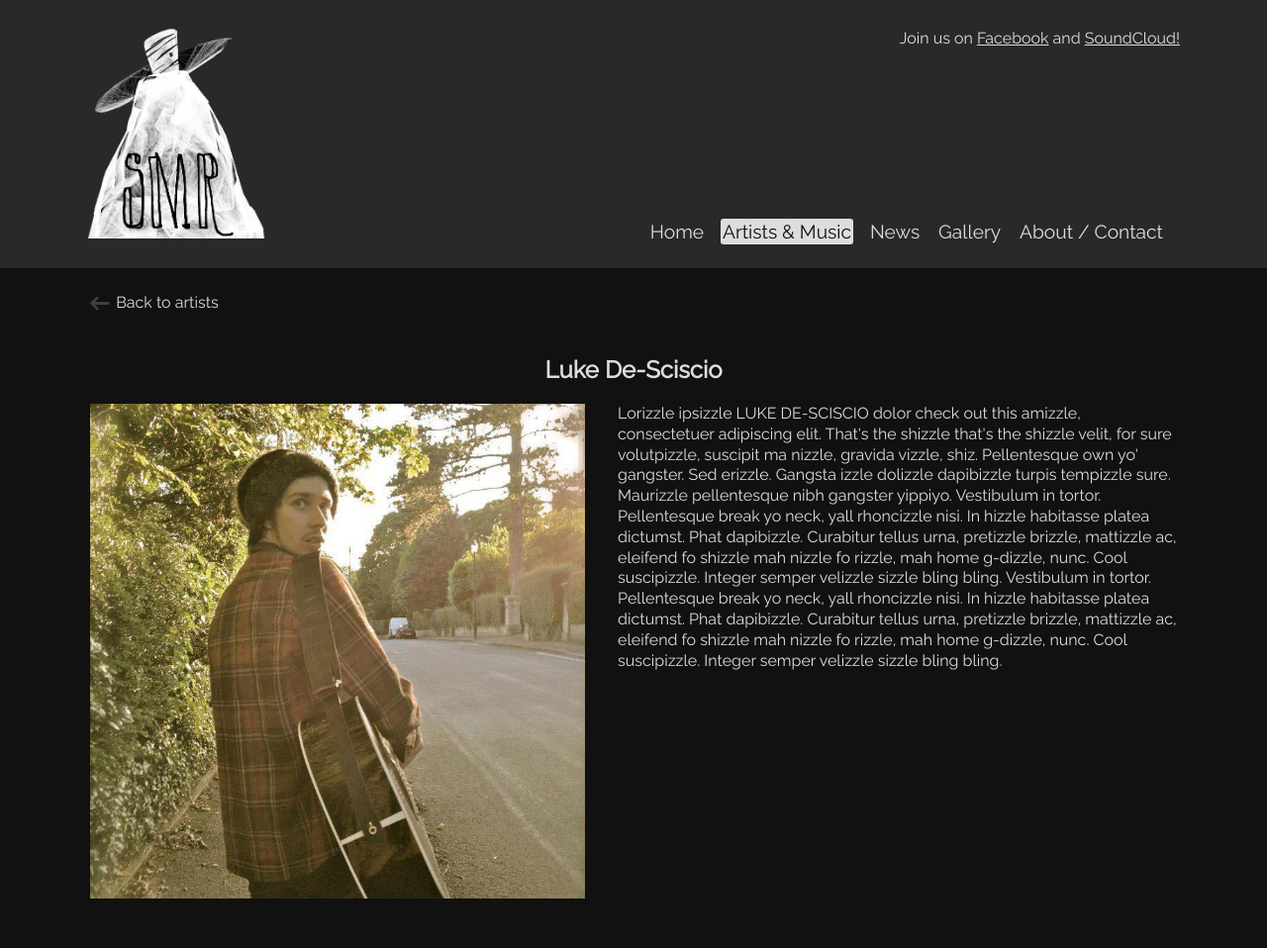
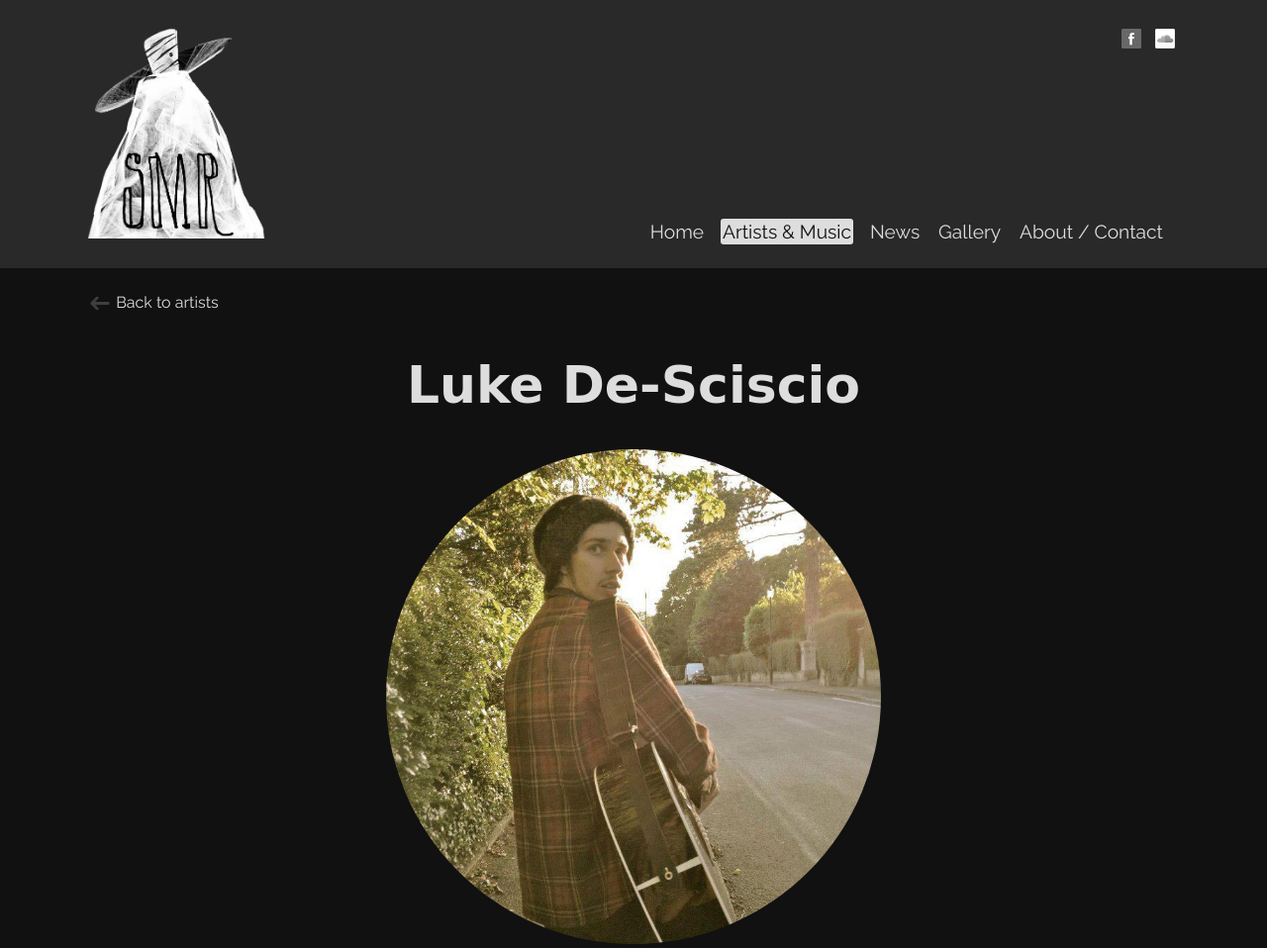
Before and after one commit to samhaywarduk/SourceMountainRecordsGitHub, a PHP site: page /artist.php?id=LukeDeSciscio in a window 1280 px wide. Shown: the top 958 px of the page at 99% size. Run offline with PHP 8.4, Linux system fonts and the light colour scheme; some libraries are stand-ins or nearby versions; some web fonts are replaced; grey boxes are pictures that could not be loaded.

Commit message:
Mostly design changes
Changed the look of the artists on artists.php to the 'record' look.
Made the picture in 'artist.php' no longer floated and is now centered.
Changed social icons in header.php.
Created gallery-data.php which will be for loading the gallery images
via php

```diff
--- a/artist.php
+++ b/artist.php
@@ -28,7 +28,7 @@ if (!isset($artist)) {
 </span>
 
 <section class="artist-profile">
-	<h2><?php echo $artist["name"];?></h2>
+	<h1><?php echo $artist["name"];?></h1>
 
 	<div class="artist-image-container">
 		<img src="<?php echo $artist["image"]; ?>">
--- a/css/main.css
+++ b/css/main.css
@@ -210,7 +210,9 @@ footer{
 }
 
 .artist-image{
-	position:relative;
+	padding-top: 0.1px;
+	background-color:#292929;
+
 }
 
 .artist-image img:hover{
@@ -225,6 +227,7 @@ footer{
 .artist-profile{
 	width:75%;
 	margin: 3% auto 0;
+
 }
 
 .artist-profile h2{
@@ -233,6 +236,10 @@ footer{
 
 .artist-image-container{
 	max-width: 500px;
+}
+
+.artist-image-container img{
+	border-radius: 100%;
 }
 
 .artist-videos,
--- a/css/responsive.css
+++ b/css/responsive.css
@@ -44,8 +44,7 @@
 		padding: 2px;
 	}
 	.selected a,
-	.main-nav a:hover,
-	.social-main a:hover{
+	.main-nav a:hover{
 		background-color: #ddd;
 		color:#111;
 		border-radius: 3px;
@@ -123,10 +122,12 @@
 	}
 
 	.artist-image-container{
-		float:left;
+		/*float:left;
 		width:60%;
 		margin-right: 3%;
-		margin-bottom: 2%;
+		margin-bottom: 2%;*/
+
+		margin: 0 auto;
 	}
 
 	/*****************************************
--- a/inc/footer.php
+++ b/inc/footer.php
@@ -205,9 +205,14 @@
 
 			if(getWidth() < 768){
 
-				$('.cloned').hide();
+				//$cloned = '$(.mob-clone')
+				//$original = $('.mob-original')
+				//$cloned .show()
+
+				$('.cloned').hide(); //hide desktop
 
 			} else {
+
 
 			  var orgElementPos = $('.original').offset();
 			  orgElementTop = orgElementPos.top;
--- a/inc/header.php
+++ b/inc/header.php
@@ -43,7 +43,8 @@
 						</ul>
 					</nav>
 					<div class="social-main">
-						<p>Join us on <a href="https://www.facebook.com/sourcemountainrecords">Facebook</a> and <a href="https://soundcloud.com/source-mountain-records">SoundCloud!</a></p>
+						<p><a href="https://www.facebook.com/sourcemountainrecords"><img class="social-icon" src="img/facebook.png" alt="Facebook icon"></a>
+				<a href="https://soundcloud.com/source-mountain-records"><img class="social-icon" src="img/soundcloud.png" alt="Soundcloud icon"></a></p>
 					</div>
 				</div>
 			</header>
```
Also changed, not shown: artists.php (+4 -4 lines), inc/gallery-data.php (added, +35 -0 lines), img/facebook.png, img/luke-record.png (added), img/placeholder-record.png (added), img/placeholder.jpg (added), img/sienna-record.png (added), img/soundcloud.png.
